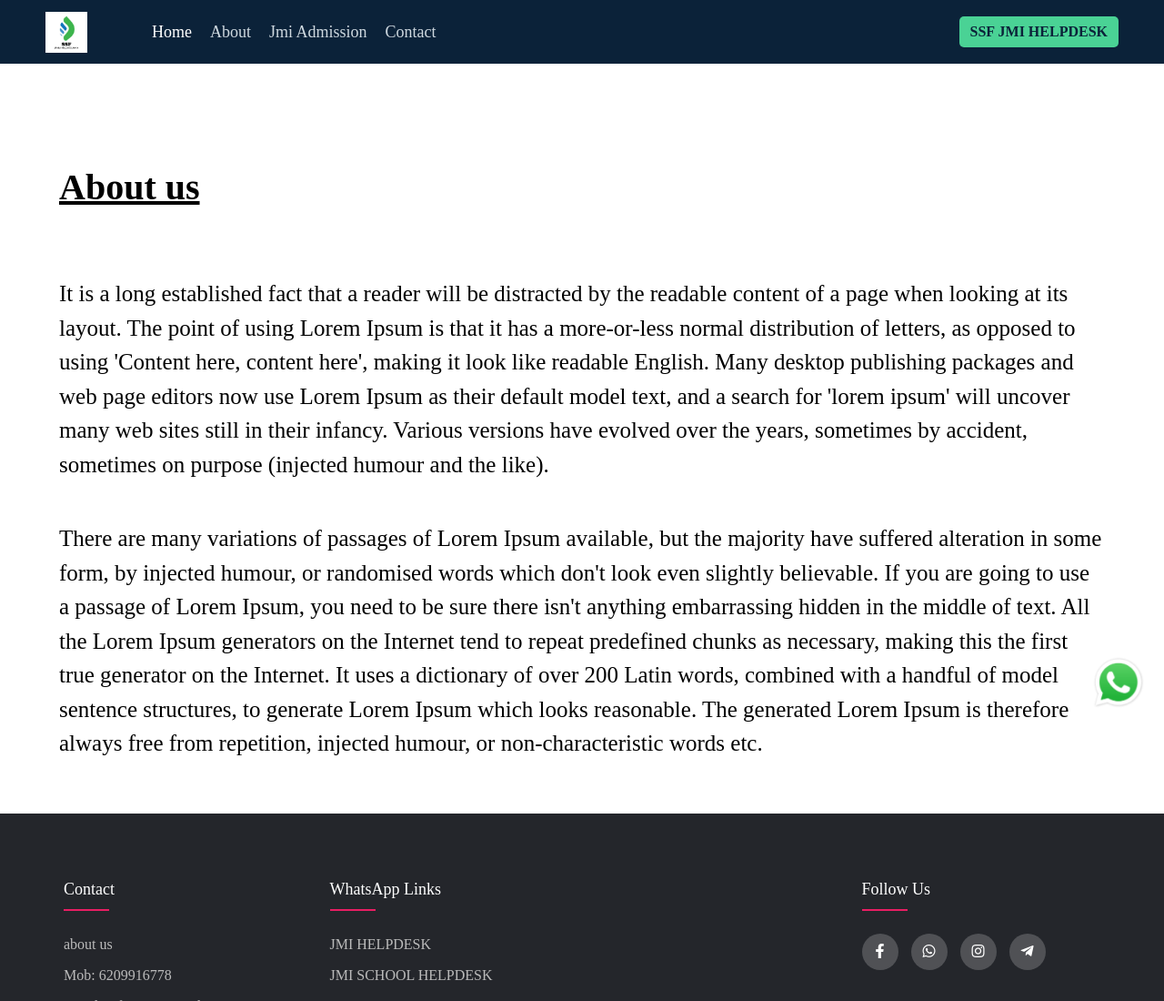
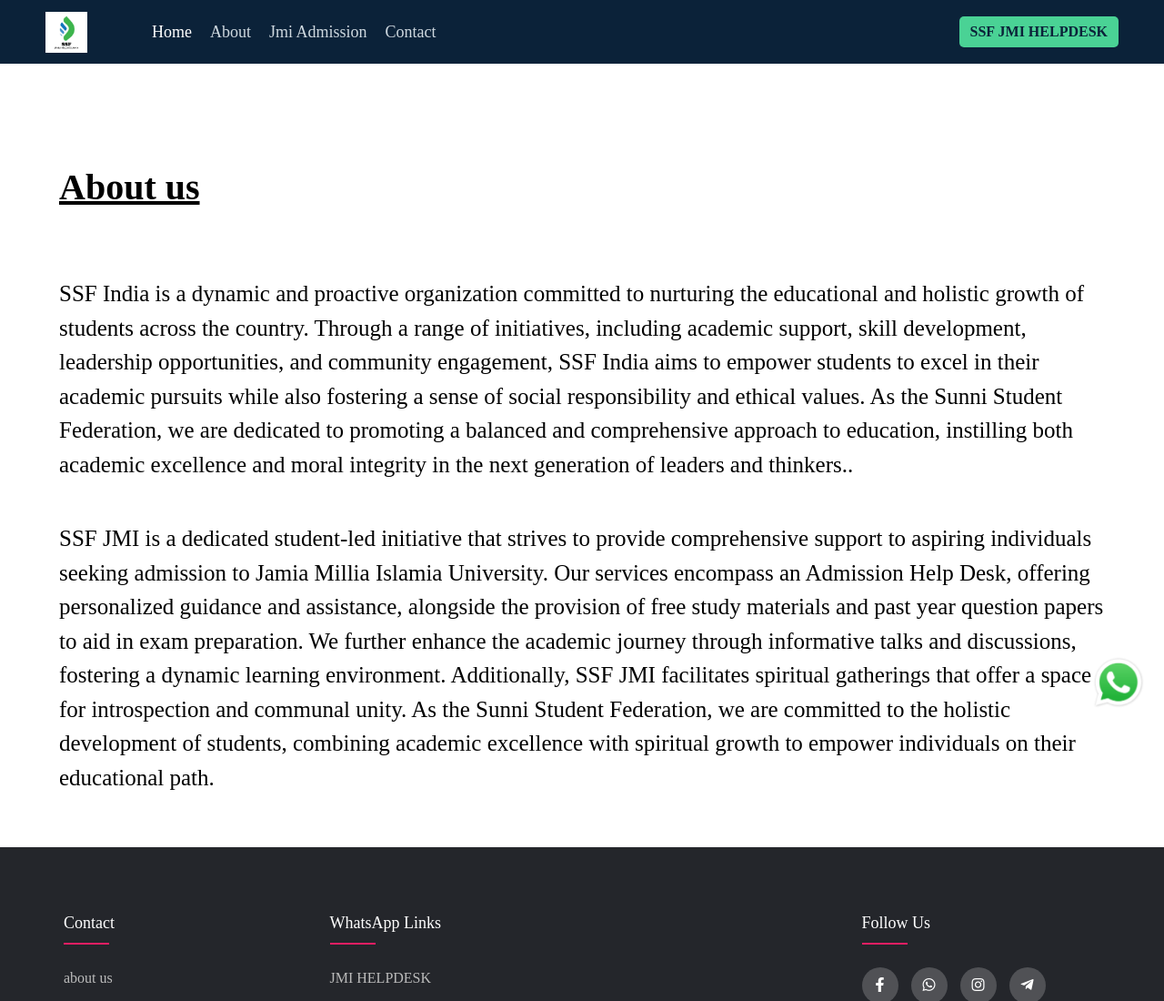
Before and after one commit to FayisArimbra/ssfjmihelpdesk, a plain HTML site: page aboutpage.html in a window 1280 px wide. Shown: the top 1100 px of the page at 91% size. Drawn offline with nearby package versions, Linux system fonts and the light colour scheme.

Commit message:
Update aboutpage.html

```diff
--- a/aboutpage.html
+++ b/aboutpage.html
@@ -57,10 +57,10 @@
        <h2 style="text-decoration: underline; font-size: 40px; margin: 10px">About us</h2>
         <br><br>
 
-        <p style="font-size: 25px; margin: 10px">It is a long established fact that a reader will be distracted by the readable content of a page when looking at its layout. The point of using Lorem Ipsum is that it has a more-or-less normal distribution of letters, as opposed to using 'Content here, content here', making it look like readable English. Many desktop publishing packages and web page editors now use Lorem Ipsum as their default model text, and a search for 'lorem ipsum' will uncover many web sites still in their infancy. Various versions have evolved over the years, sometimes by accident, sometimes on purpose (injected humour and the like).</p>
+        <p style="font-size: 25px; margin: 10px">SSF India is a dynamic and proactive organization committed to nurturing the educational and holistic growth of students across the country. Through a range of initiatives, including academic support, skill development, leadership opportunities, and community engagement, SSF India aims to empower students to excel in their academic pursuits while also fostering a sense of social responsibility and ethical values. As the Sunni Student Federation, we are dedicated to promoting a balanced and comprehensive approach to education, instilling both academic excellence and moral integrity in the next generation of leaders and thinkers..</p>
 
        <br>
-       <p style="font-size: 25px; margin: 10px">There are many variations of passages of Lorem Ipsum available, but the majority have suffered alteration in some form, by injected humour, or randomised words which don't look even slightly believable. If you are going to use a passage of Lorem Ipsum, you need to be sure there isn't anything embarrassing hidden in the middle of text. All the Lorem Ipsum generators on the Internet tend to repeat predefined chunks as necessary, making this the first true generator on the Internet. It uses a dictionary of over 200 Latin words, combined with a handful of model sentence structures, to generate Lorem Ipsum which looks reasonable. The generated Lorem Ipsum is therefore always free from repetition, injected humour, or non-characteristic words etc.</p>
+       <p style="font-size: 25px; margin: 10px">SSF JMI is a dedicated student-led initiative that strives to provide comprehensive support to aspiring individuals seeking admission to Jamia Millia Islamia University. Our services encompass an Admission Help Desk, offering personalized guidance and assistance, alongside the provision of free study materials and past year question papers to aid in exam preparation. We further enhance the academic journey through informative talks and discussions, fostering a dynamic learning environment. Additionally, SSF JMI facilitates spiritual gatherings that offer a space for introspection and communal unity. As the Sunni Student Federation, we are committed to the holistic development of students, combining academic excellence with spiritual growth to empower individuals on their educational path.</p>
 
        <br><br>
 
```
